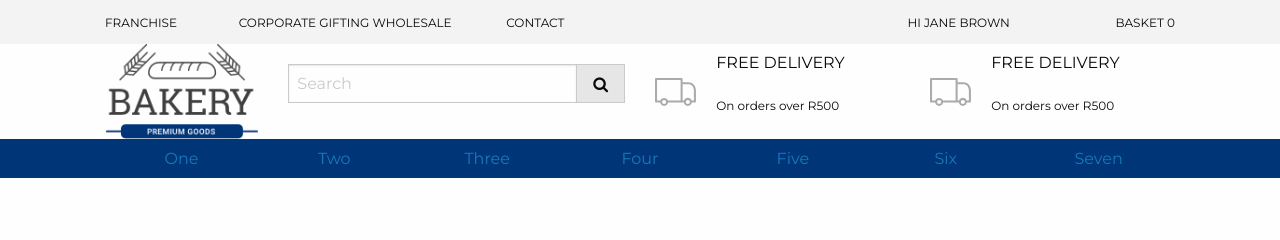
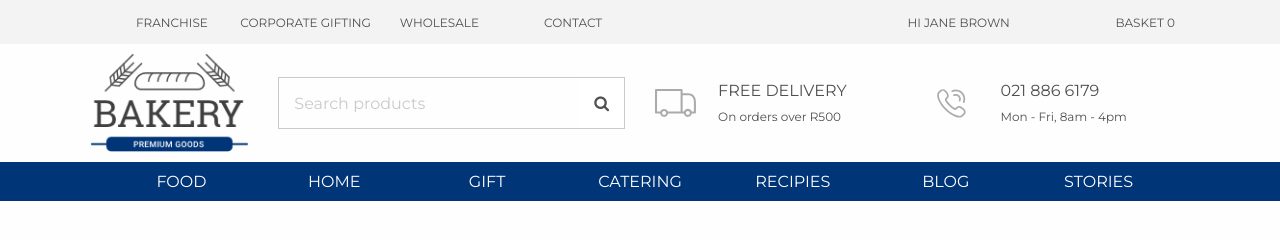
Before and after one commit to KTichmann/splice, a website: page index.html in a window 1280 px wide. Drawn offline with nearby package versions, Linux system fonts and the light colour scheme.

Commit message:
splicetest - add basic styles to nav

```diff
--- a/index.html
+++ b/index.html
@@ -26,7 +26,9 @@
           <div class="grid-x align-middle bg-light-grey">
             <div class="cell medium-auto">
               <div class="grid-x align-middle">
-                <div class="cell small-6 grid-x hide-for-small-only">
+                <div
+                  class="cell small-6 grid-x hide-for-small-only text-center"
+                >
                   <div class="cell small-3 caps"><small>Franchise</small></div>
                   <div class="cell small-3 caps">
                     <small>Corporate Gifting</small>
@@ -47,22 +49,20 @@
           </div>
         </div>
       </div>
-      <div class="grid-container">
-        <div
-          class="grid-x grid-padding-x menu-wrapper align-middle hide-for-small-only"
-        >
+      <div class="grid-container hide-for-small-only" id="mid-menu-wrapper">
+        <div class="grid-x grid-padding-x align-middle">
           <div class="cell small-2">
             <img src="/assets/logo.png" alt="bakeryLogo" title="Bakery Logo" />
           </div>
           <div class="cell small-4">
-            <div class="input-group">
+            <div class="input-group ma-0">
               <input
                 class="input-group-field"
                 type="text"
-                placeholder="Search"
+                placeholder="Search products"
               />
               <span class="input-group-label">
-                <i class="fa fa-search"></i>
+                <i class="fa fa-search text-grey"></i>
               </span>
             </div>
           </div>
@@ -72,36 +72,36 @@
                 <img src="/assets/delivery.svg" alt="delivery van" />
               </div>
               <div class="cell small-9">
-                <p class="caps">Free Delivery</p>
-                <p><small>On orders over R500</small></p>
+                <p class="caps ma-0">Free Delivery</p>
+                <p class="ma-0"><small>On orders over R500</small></p>
               </div>
             </div>
           </div>
           <div class="cell small-3">
             <div class="grid-x align-middle">
               <div class="cell small-3">
-                <img src="/assets/delivery.svg" alt="delivery van" />
+                <img src="/assets/call.svg" alt="delivery van" />
               </div>
               <div class="cell small-9">
-                <p class="caps">Free Delivery</p>
-                <p><small>On orders over R500</small></p>
+                <p class="caps ma-0">021 886 6179</p>
+                <p class="ma-0"><small>Mon - Fri, 8am - 4pm</small></p>
               </div>
             </div>
           </div>
         </div>
       </div>
-      <div class="menu-wrapper hide-for-small-only bg-primary">
+      <div id="main-menu-wrapper" class="hide-for-small-only bg-primary">
         <div class="grid-container text-center">
           <div class="grid-x">
             <div class="cell auto" id="main-menu">
               <ul class="menu cell auto expanded vertical medium-horizontal ">
-                <li><a href="#">One</a></li>
-                <li><a href="#">Two</a></li>
-                <li><a href="#">Three</a></li>
-                <li><a href="#">Four</a></li>
-                <li><a href="#">Five</a></li>
-                <li><a href="#">Six</a></li>
-                <li><a href="#">Seven</a></li>
+                <li><a class="caps" href="#">Food</a></li>
+                <li><a class="caps" href="#">Home</a></li>
+                <li><a class="caps" href="#">Gift</a></li>
+                <li><a class="caps" href="#">Catering</a></li>
+                <li><a class="caps" href="#">Recipies</a></li>
+                <li><a class="caps" href="#">Blog</a></li>
+                <li><a class="caps" href="#">Stories</a></li>
               </ul>
             </div>
           </div>
@@ -122,24 +122,21 @@
         </div>
         <div class="cell auto" id="mobile-menu">
           <ul class="menu cell auto expanded vertical medium-horizontal">
-            <li><a href="#">One</a></li>
-            <li><a href="#">Two</a></li>
-            <li><a href="#">Three</a></li>
-            <li><a href="#">Four</a></li>
-            <li><a href="#">Five</a></li>
-            <li><a href="#">Six</a></li>
-            <li><a href="#">Seven</a></li>
+            <li><a class="caps" href="#">Food</a></li>
+            <li><a class="caps" href="#">Two</a></li>
+            <li><a class="caps" href="#">Three</a></li>
+            <li><a class="caps" href="#">Four</a></li>
+            <li><a class="caps" href="#">Five</a></li>
+            <li><a class="caps" href="#">Six</a></li>
+            <li><a class="caps" href="#">Seven</a></li>
           </ul>
         </div>
         <div id="search-bar" class="input-group">
           <input
             class="input-group-field"
             type="text"
-            placeholder="Full name"
+            placeholder="Search products"
           />
-          <span class="input-group-label">
-            <i class="fa fa-search"></i>
-          </span>
         </div>
       </div>
     </header>
--- a/scss/colours.scss
+++ b/scss/colours.scss
@@ -1,3 +1,7 @@
 $primary: #003578;
 $grey: #505050;
 $light-grey: #f3f3f3;
+
+//Overrides:
+
+$body-font-color: $grey;
--- a/scss/components/menu.scss
+++ b/scss/components/menu.scss
@@ -1,3 +1,29 @@
 #toolbar-wrapper {
-  padding: 10px 0px 10px 0px;
+  padding: 10px 0px;
 }
+
+#mid-menu-wrapper {
+  padding: 10px 0px;
+}
+
+.input-group {
+  font-size: 1rem;
+  .input-group-label {
+    background-color: white;
+    border-left: none;
+    border-radius: 0px 100px 100px 0px;
+    padding: 15px 15px;
+  }
+  .input-group-field {
+    border-radius: 100px 0px 0px 100px;
+    border-right: none;
+    box-shadow: none;
+    padding: 25px 15px;
+  }
+}
+
+#main-menu-wrapper {
+  ul li a {
+    color: white;
+  }
+}
--- a/scss/helpers.scss
+++ b/scss/helpers.scss
@@ -35,3 +35,7 @@ small {
 .caps {
   text-transform: uppercase;
 }
+
+.ma-0 {
+  margin: 0px !important;
+}
```
Also changed, not shown: css/app.css.
